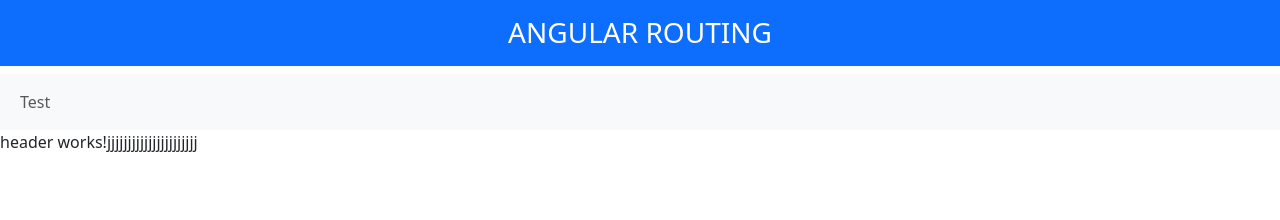
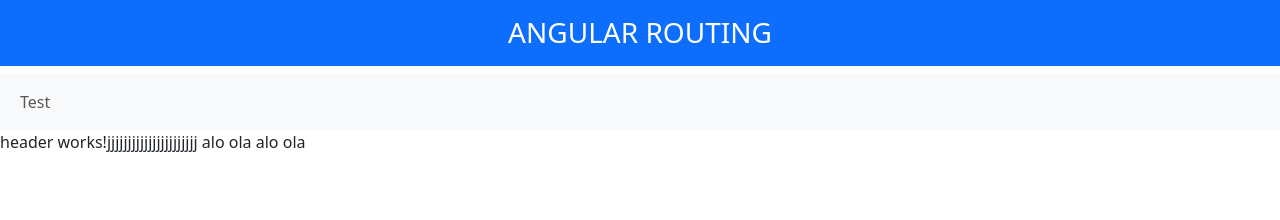
Before and after one commit to ZanDo1906/DWELLY, an Angular app in the folder client/: page / in a window 1280 px wide. Shown: the top 220 px of the page. Built offline with nearby package versions, Linux system fonts and the light colour scheme.

Commit message:
Add <chức năng> - <tên>

```diff
--- a/client/src/app/pages/header/header.html
+++ b/client/src/app/pages/header/header.html
@@ -1 +1,3 @@
-<p>header works!jjjjjjjjjjjjjjjjjjjjjj</p>
+<p>header works!jjjjjjjjjjjjjjjjjjjjjj
+    alo ola alo ola
+</p>
```
